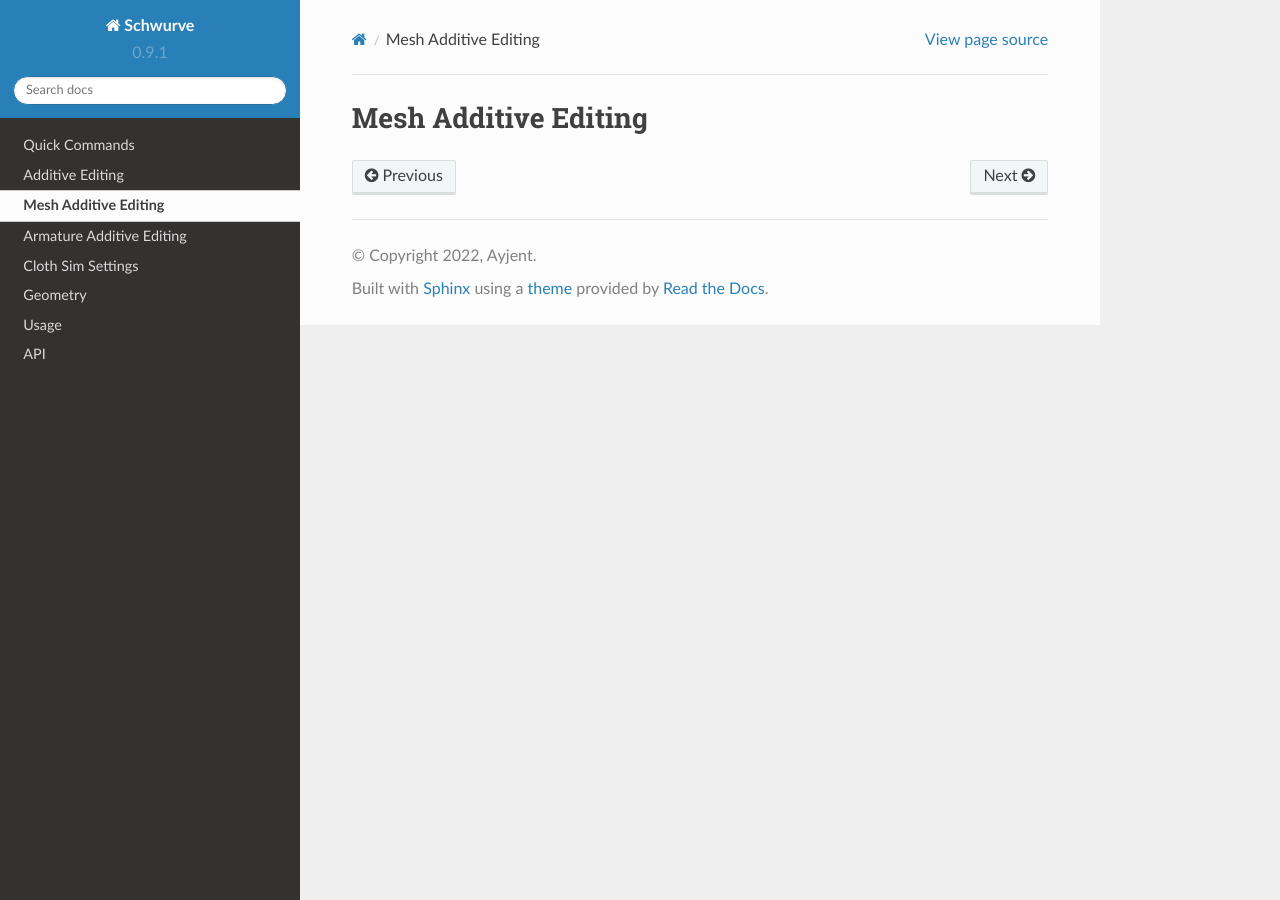
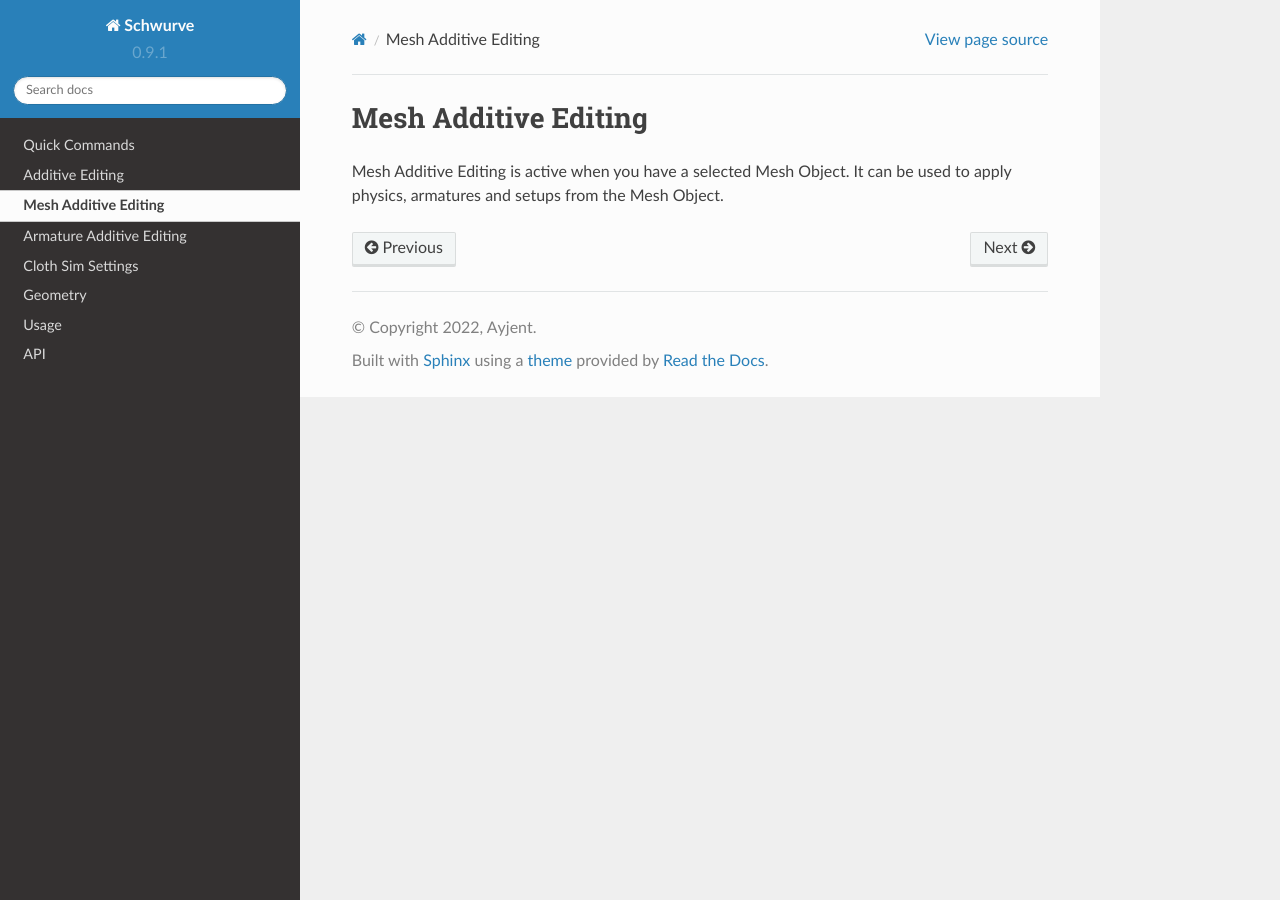
Before and after one commit to Ayjent/SchwurveTest, a Sphinx documentation site: the page built from docs/source/mesh_additive_editing.rst, in a window 1280 px wide. Built offline with Sphinx 7.4.7 and the Read the Docs theme 2.0.0, drawn with Linux system fonts in a browser that asks for light colours.

Commit message:
Update mesh_additive_editing.rst

```diff
--- a/docs/source/mesh_additive_editing.rst
+++ b/docs/source/mesh_additive_editing.rst
@@ -1,2 +1,4 @@
 Mesh Additive Editing
 ---------------------
+
+Mesh Additive Editing is active when you have a selected Mesh Object.  It can be used to apply physics, armatures and setups from the Mesh Object.
```
